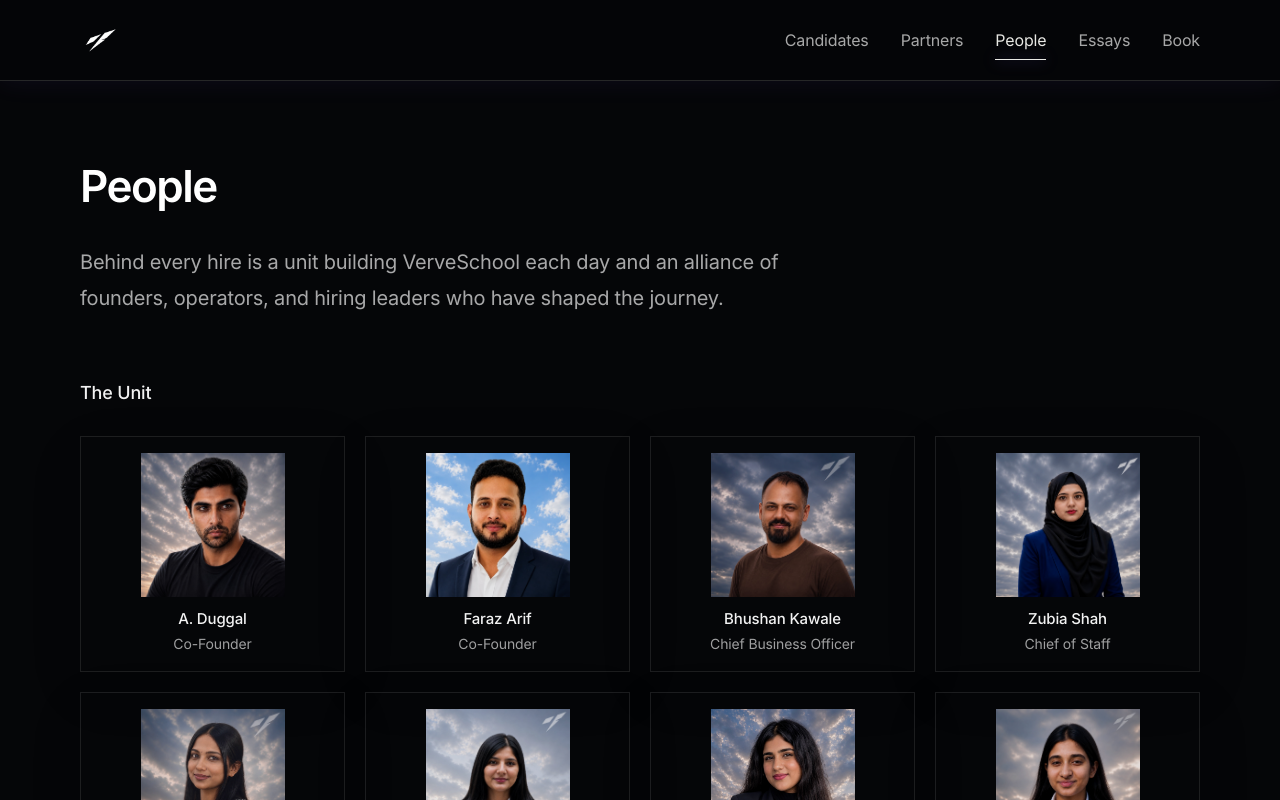
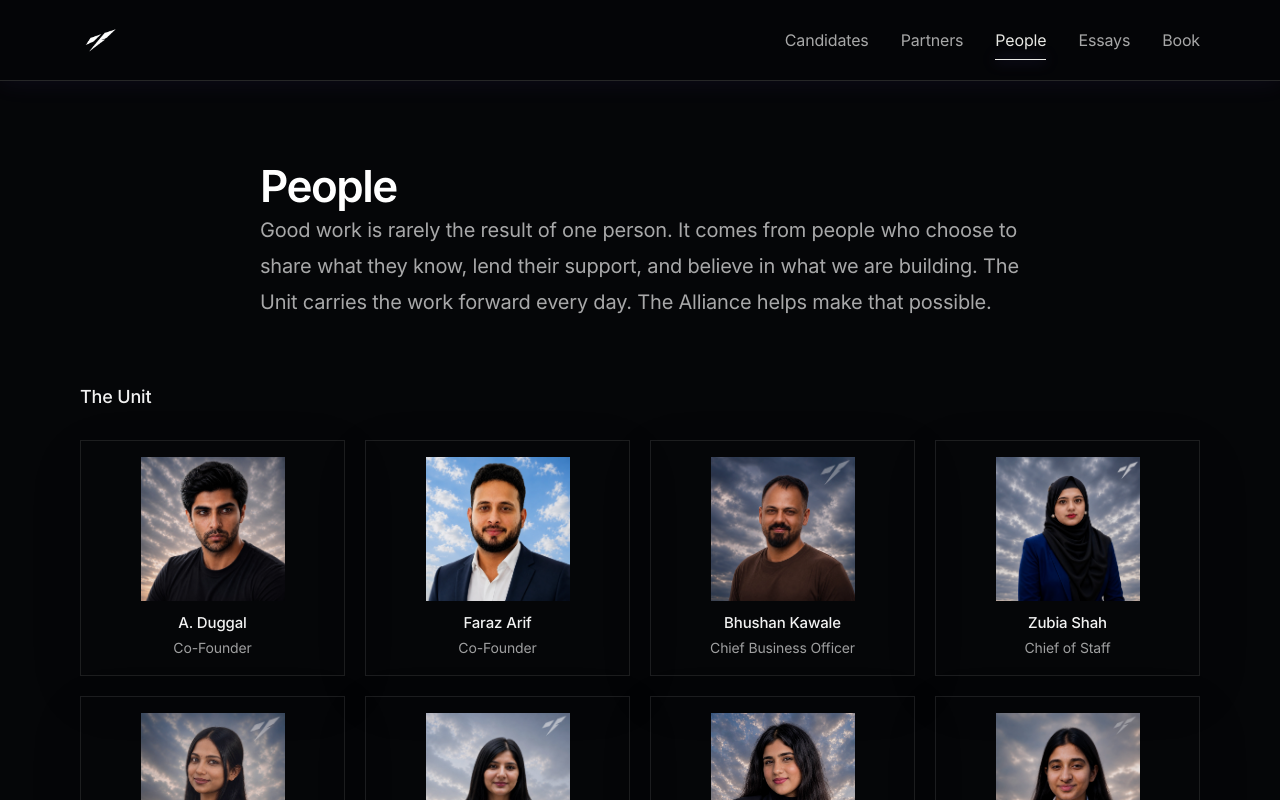
Before and after one commit to verveschool/versel, a Next.js app: page /people in a window 1280 px wide. Shown: the top 800 px of the page. Built offline with nearby package versions, Linux system fonts and the light colour scheme.

Commit message:
Update page.tsx

```diff
--- a/app/people/page.tsx
+++ b/app/people/page.tsx
@@ -236,10 +236,10 @@ export default function PeoplePage() {
       <SiteHeader />
 
       <main className="yc-container space-y-14 py-14 md:space-y-16 md:py-20">
-        <section className="max-w-[760px] space-y-8">
+        <section className="mx-auto w-full max-w-[760px]">
           <h1 className="font-semibold text-white">People</h1>
           <p className="text-lg leading-8 text-white/65 md:text-xl md:leading-9">
-            Behind every hire is a unit building VerveSchool each day and an alliance of founders, operators, and hiring leaders who have shaped the journey.
+            Good work is rarely the result of one person. It comes from people who choose to share what they know, lend their support, and believe in what we are building. The Unit carries the work forward every day. The Alliance helps make that possible.
           </p>
         </section>
 
```
